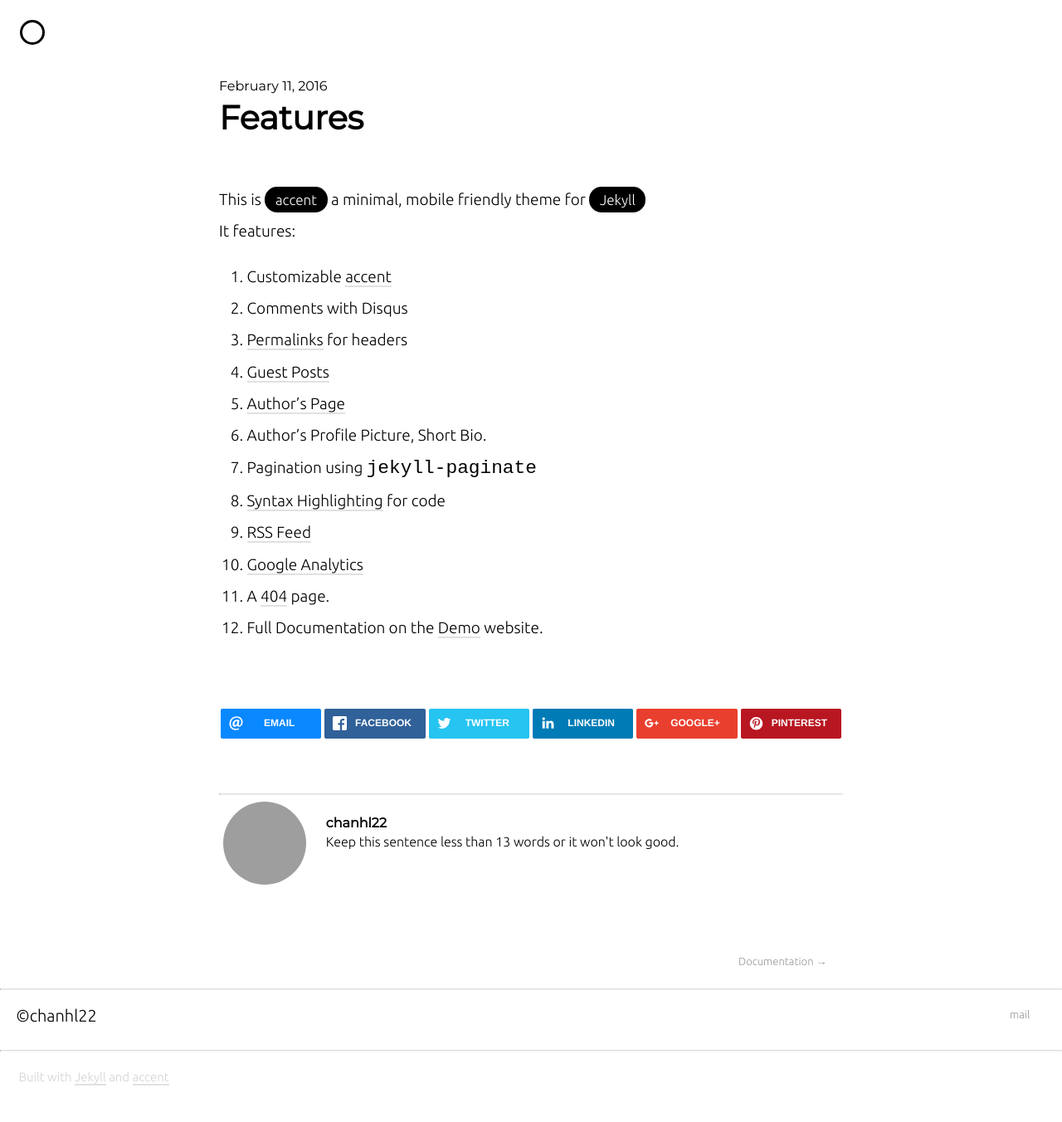
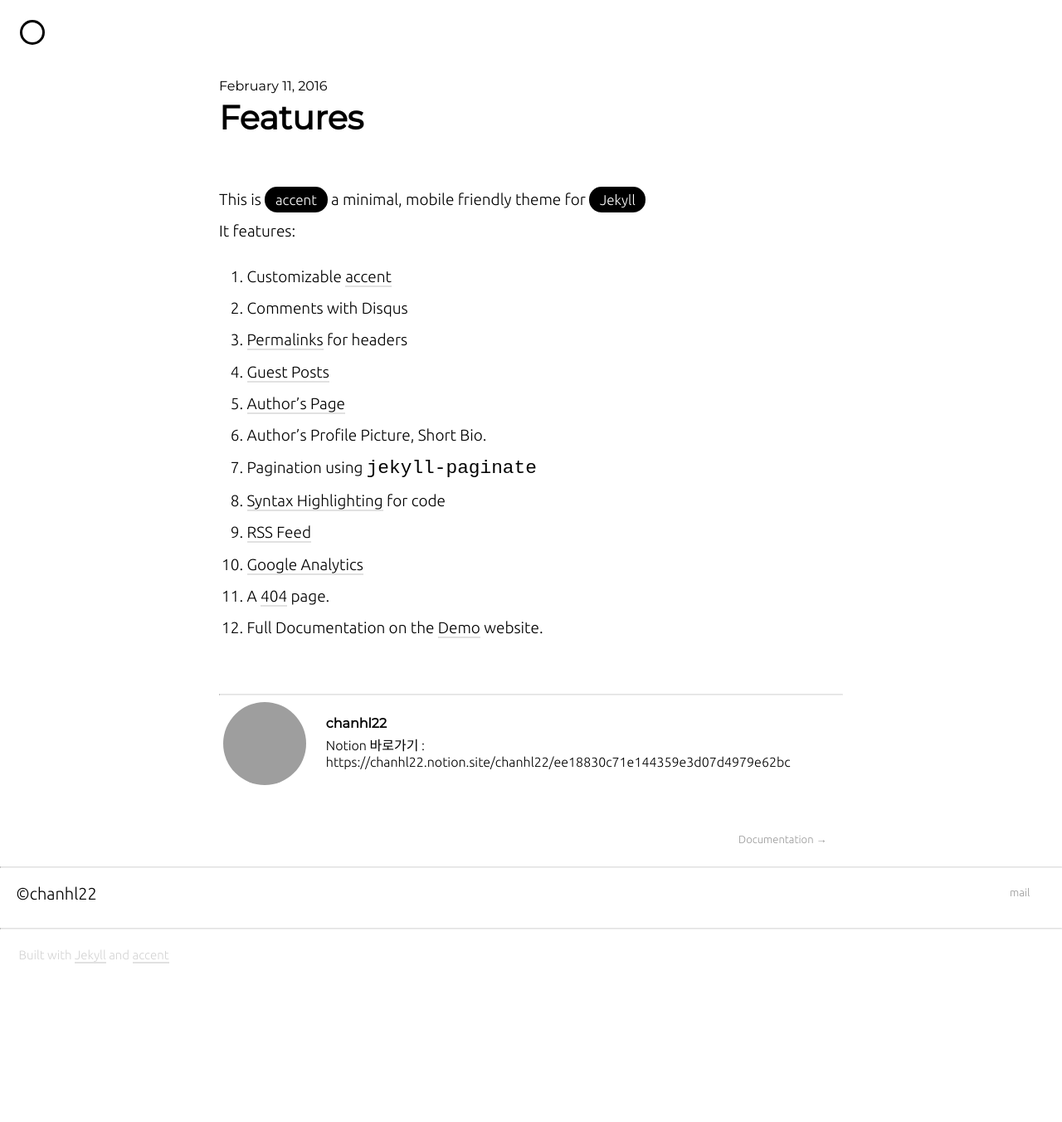
Before and after one commit to chanhl22/chanhl22.github.io, a Jekyll site: the page built from _posts/2016-02-11-features.markdown, in a window 1280 px wide. Shown: the whole page at 83% size. Built offline with Jekyll 4.4.1, drawn with Linux system fonts in a browser that asks for light colours; nearby versions of some CDN libraries; comment, search, counter and statistics services are not loaded; after the commit the page ends 1205 px from its top, so only the background shows below that; grey boxes are pictures that could not be loaded.

Commit message:
fix: post 수정

```diff
--- a/_config.yml
+++ b/_config.yml
@@ -39,12 +39,12 @@ comments: true
 # Note that about_footer should be true if you want
 # to see author information at the bottom of each post
 about_stub: >
-    Keep this sentence less than 13 words or it won't look good.
+    <a href="https://chanhl22.notion.site/chanhl22/ee18830c71e144359e3d07d4979e62bc">Notion 바로가기 : https://chanhl22.notion.site/chanhl22/ee18830c71e144359e3d07d4979e62bc</a>
 
 about_footer: true
 
 # twitter_username: AnkitSultana
-github_username: yourgithub
+github_username: chanhl22
 # facebook_id: yourusername
 
 favicon: true
--- a/_layouts/default.html
+++ b/_layouts/default.html
@@ -28,30 +28,30 @@
         <link rel="icon" type="image/ico" href="{{ site.favicon_location }}">
         <link rel="shortcut-icon" type="image/ico" href="{{ site.favicon_location }}">
     {% endif %}
-    {% if site.twitter_username %}
-        <link rel="author" href="https://twitter.com/{{ site.twitter_username }}">
-    {% endif %}
-    <!-- Facebook Open Graph -->
-    <meta name="og:description" content="{{ desc }}">
-    <meta name="og:title" content="{{ site.title }}">
-    <meta name="og:url" content="{{ url }}">
-    <meta name="og:type" content="article">
-    {% if site.og_image %}
-        <meta name="og:image" content="{{ site.og_image }}">
-    {% endif %}
-    {% if site.facebook_id %}
-        <meta name="fb:admins" content="{{ site.facebook_id }}">
-    {% endif %}
-    <!-- Twitter -->
-    <meta name="twitter:card" content="summary">
-    <meta name="twitter:title" content="{{ site.title }}">
-    <meta name="twitter:description" content="{{ desc }}">
-    <meta name="twitter:url" content="{{ url }}">
-    {% if site.twitter_image %}
-        <meta name="twitter:image" content="{{ site.twitter_image }}">
-    {% else %}
-        <meta name="twitter:image" content="{{ site.profile_picture }}">
-    {% endif %}
+<!--    {% if site.twitter_username %}-->
+<!--        <link rel="author" href="https://twitter.com/{{ site.twitter_username }}">-->
+<!--    {% endif %}-->
+<!--    &lt;!&ndash; Facebook Open Graph &ndash;&gt;-->
+<!--    <meta name="og:description" content="{{ desc }}">-->
+<!--    <meta name="og:title" content="{{ site.title }}">-->
+<!--    <meta name="og:url" content="{{ url }}">-->
+<!--    <meta name="og:type" content="article">-->
+<!--    {% if site.og_image %}-->
+<!--        <meta name="og:image" content="{{ site.og_image }}">-->
+<!--    {% endif %}-->
+<!--    {% if site.facebook_id %}-->
+<!--        <meta name="fb:admins" content="{{ site.facebook_id }}">-->
+<!--    {% endif %}-->
+<!--    &lt;!&ndash; Twitter &ndash;&gt;-->
+<!--    <meta name="twitter:card" content="summary">-->
+<!--    <meta name="twitter:title" content="{{ site.title }}">-->
+<!--    <meta name="twitter:description" content="{{ desc }}">-->
+<!--    <meta name="twitter:url" content="{{ url }}">-->
+<!--    {% if site.twitter_image %}-->
+<!--        <meta name="twitter:image" content="{{ site.twitter_image }}">-->
+<!--    {% else %}-->
+<!--        <meta name="twitter:image" content="{{ site.profile_picture }}">-->
+<!--    {% endif %}-->
 </head>
 <body>
     <div class="wrapper">
--- a/_layouts/post.html
+++ b/_layouts/post.html
@@ -9,16 +9,7 @@ layout: default
     <h1 class="post-title">{{ page.title }}</h1>
     {{ content }}
 </div>
-<div class="container">
-    {% include share.html %}
-</div>
 
 {% if site.about_footer %}
-    {% include about.html %}
+{% include about.html %}
 {% endif %}
-
-{% if site.facebook_comments %}
-    {% include fb_comments.html %}
-{% endif %}
-
-{% include disqus.html %}
```
